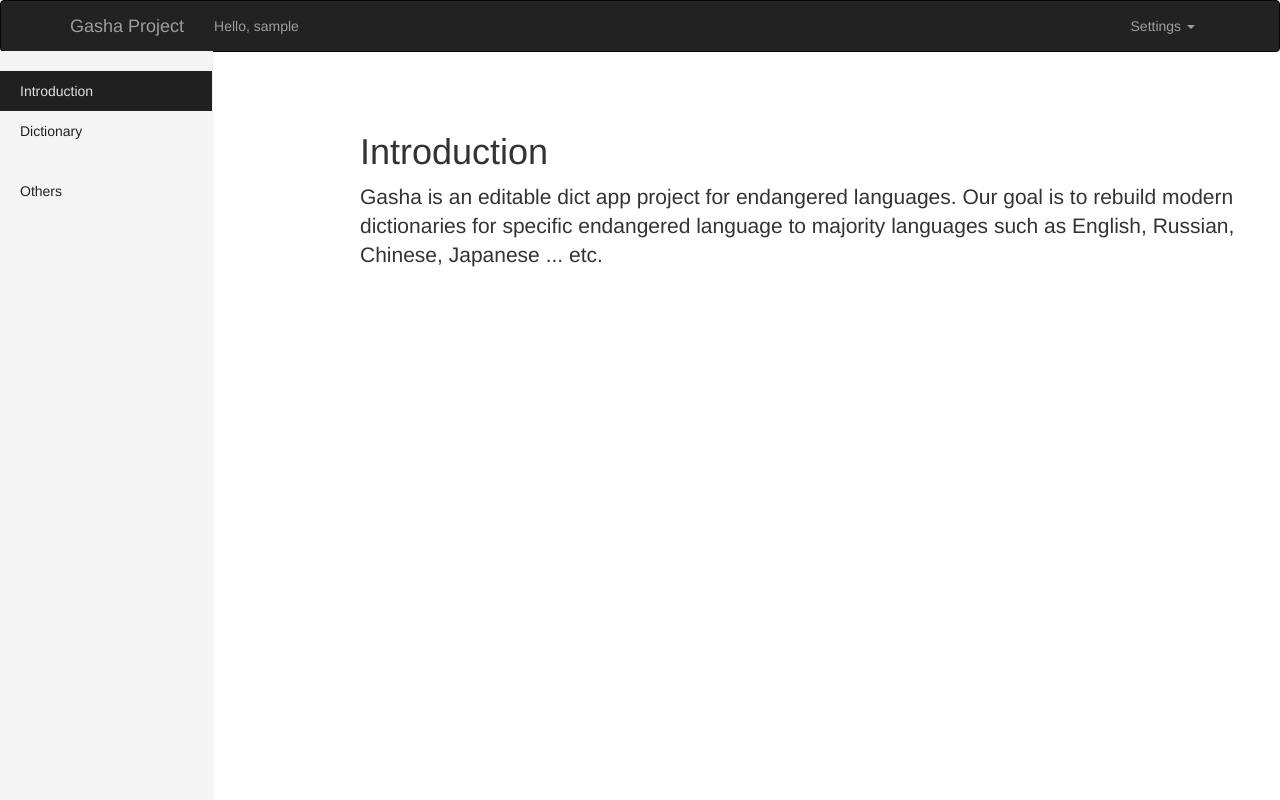
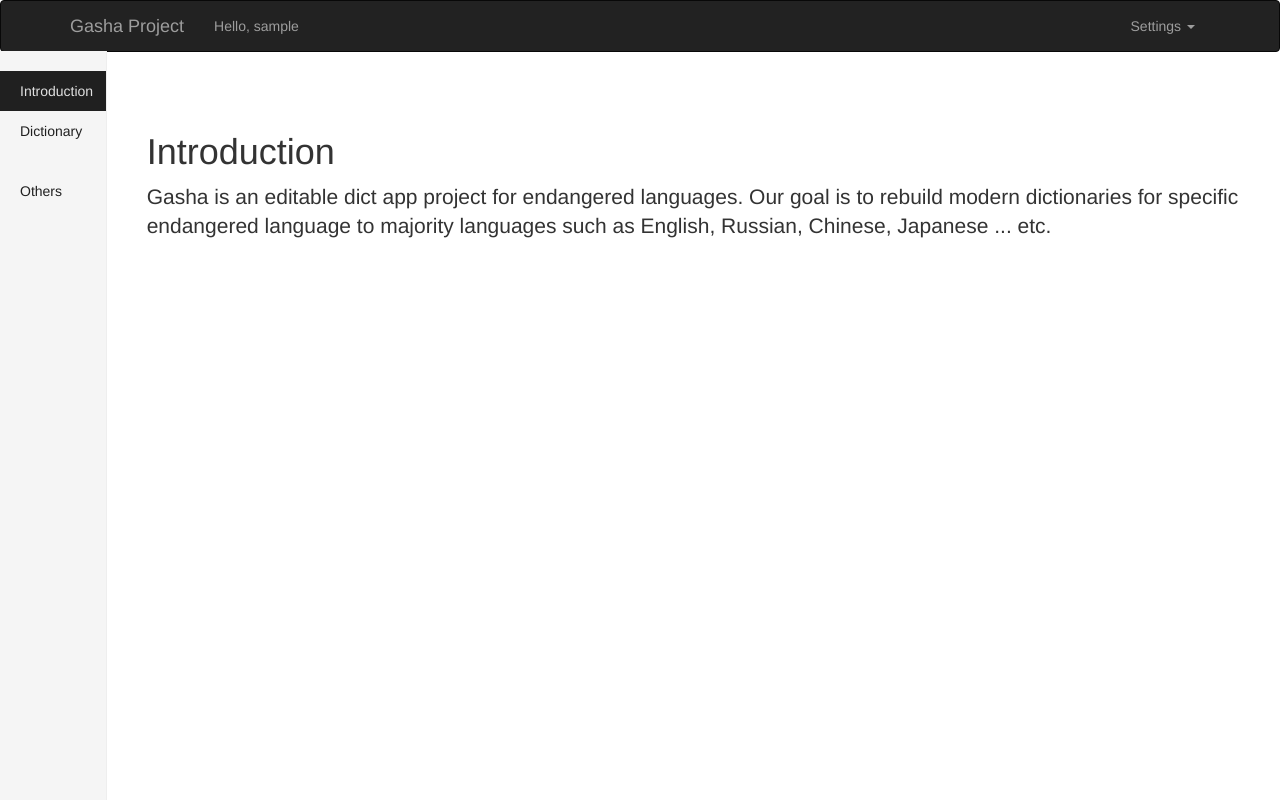
Before and after one commit to StarlingNiohuru/gasha, a Flask app: page / in a window 1280 px wide. Run offline with Flask 2, Linux system fonts and the light colour scheme; the visitor is signed in with stand-in values (Sample User, id 1); data comes from the database, SQL or seed files in the repository; some libraries are stand-ins or nearby versions.

Commit message:
html adjusted

```diff
--- a/app/templates/index.html
+++ b/app/templates/index.html
@@ -4,7 +4,7 @@
 {{ super() }}
 {% endblock navbar %}
 {% block content %}
-<div class="col-sm-3 col-md-2 sidebar">
+<div class="col-sm-3 col-md-1 sidebar">
     <ul class="nav nav-sidebar">
         <li class='active'><a href="#">Introduction<span class="sr-only">(current)</span></a></li>
         <li><a href="{{ url_for('main.dictionary') }}">Dictionary</a></li>
@@ -13,7 +13,7 @@
         <li><a href="">Others</a></li>
     </ul>
 </div>
-<div class="col-md-offset-3 main">
+<div class="col-md-offset-1 main">
     <br>
     <h1>Introduction</h1>
     <p class="lead">Gasha is an editable dict app project for endangered languages.
```
Also changed, not shown: app/templates/dictionary.html (+12 -5 lines).
